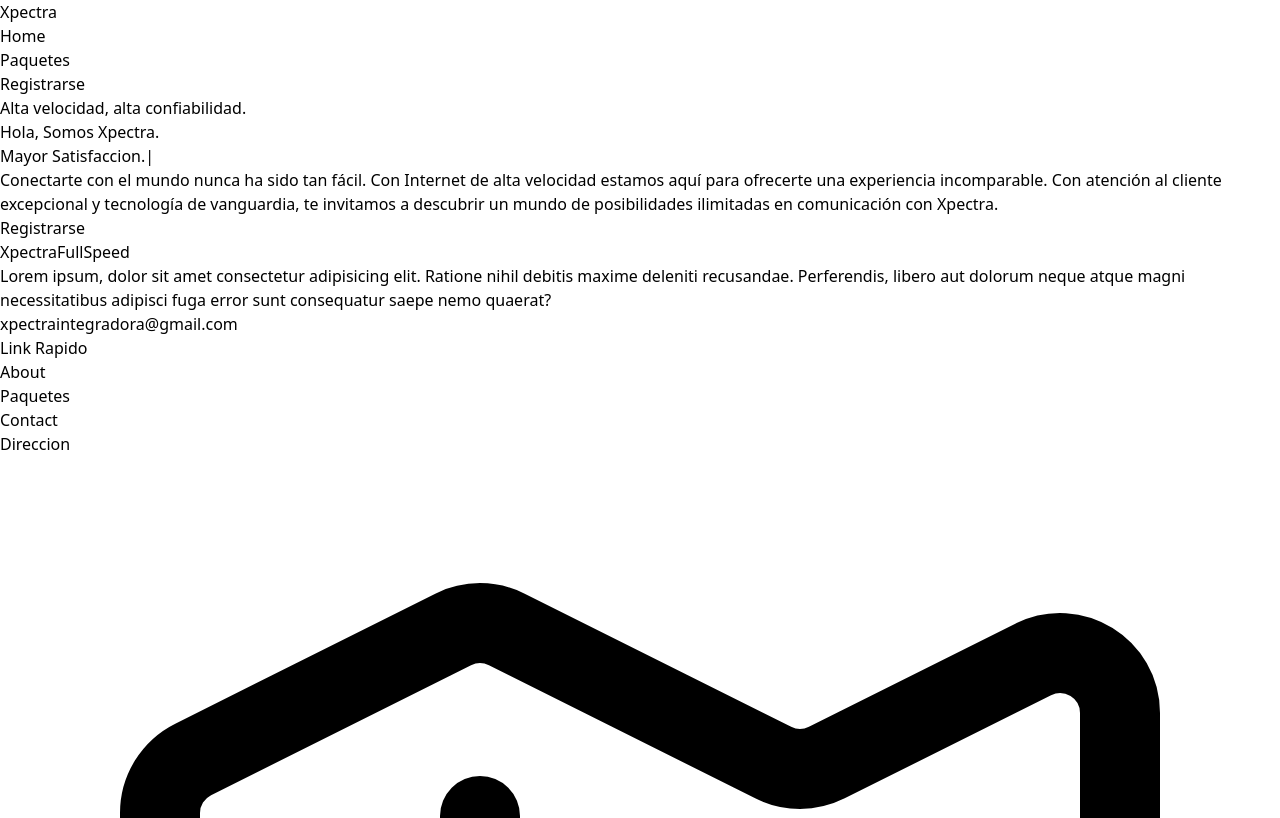
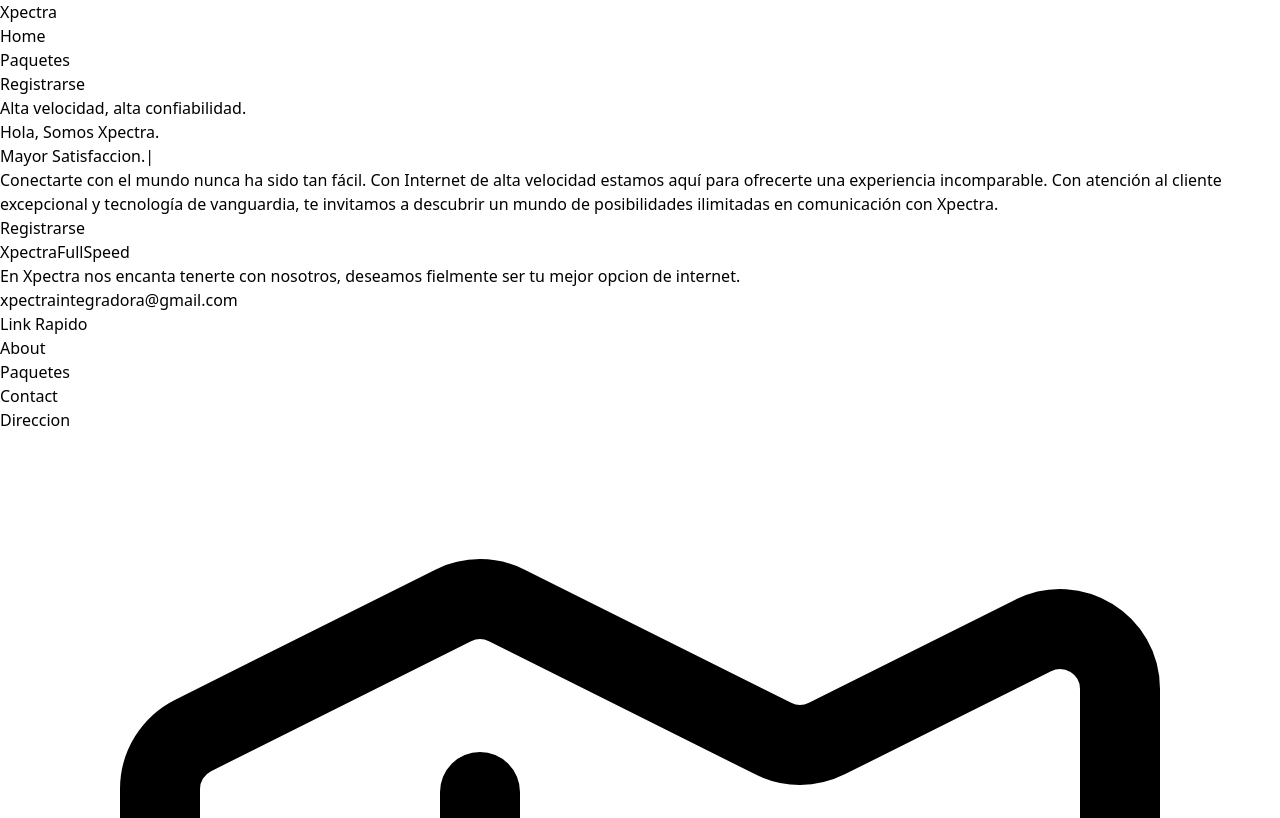
Before and after one commit to Papucho5324/Route-react-integradora, a React (Vite) app: page /#/ in a window 1280 px wide. Shown: the top 818 px of the page. Built offline with nearby package versions, Linux system fonts and the light colour scheme.

Commit message:
mensaje en footer

```diff
--- a/src/components/Footer.tsx
+++ b/src/components/Footer.tsx
@@ -11,10 +11,7 @@ const Footer = () => {
                     <span className='text-[30px] md:text[40px] text-blue-700'>Xpectra</span>
                     FullSpeed
                 </div>
-                <h1 className='text-[14px] mt-[0.5rem] text-white opacity-70'>Lorem ipsum, dolor sit amet consectetur adipisicing elit.
-                Ratione nihil debitis maxime deleniti recusandae. Perferendis,
-                libero aut dolorum neque atque magni necessitatibus adipisci fuga
-                error sunt consequatur saepe nemo quaerat?
+                <h1 className='text-[14px] mt-[0.5rem] text-white opacity-70'>En Xpectra nos encanta tenerte con nosotros, deseamos fielmente ser tu mejor opcion de internet.
                 </h1>
                 <p className='mt-[1.3rem] text-yellow-300 underline font-semibold'>xpectraintegradora@gmail.com</p>
             </div>
```
